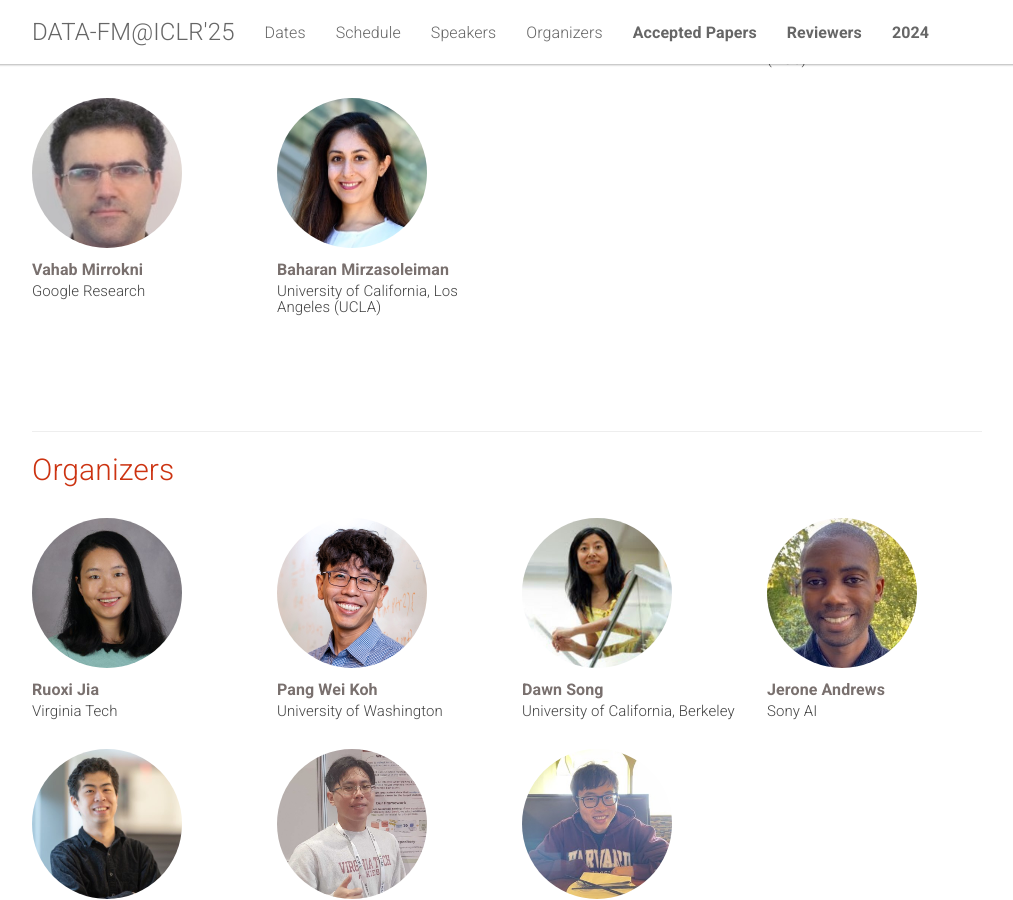
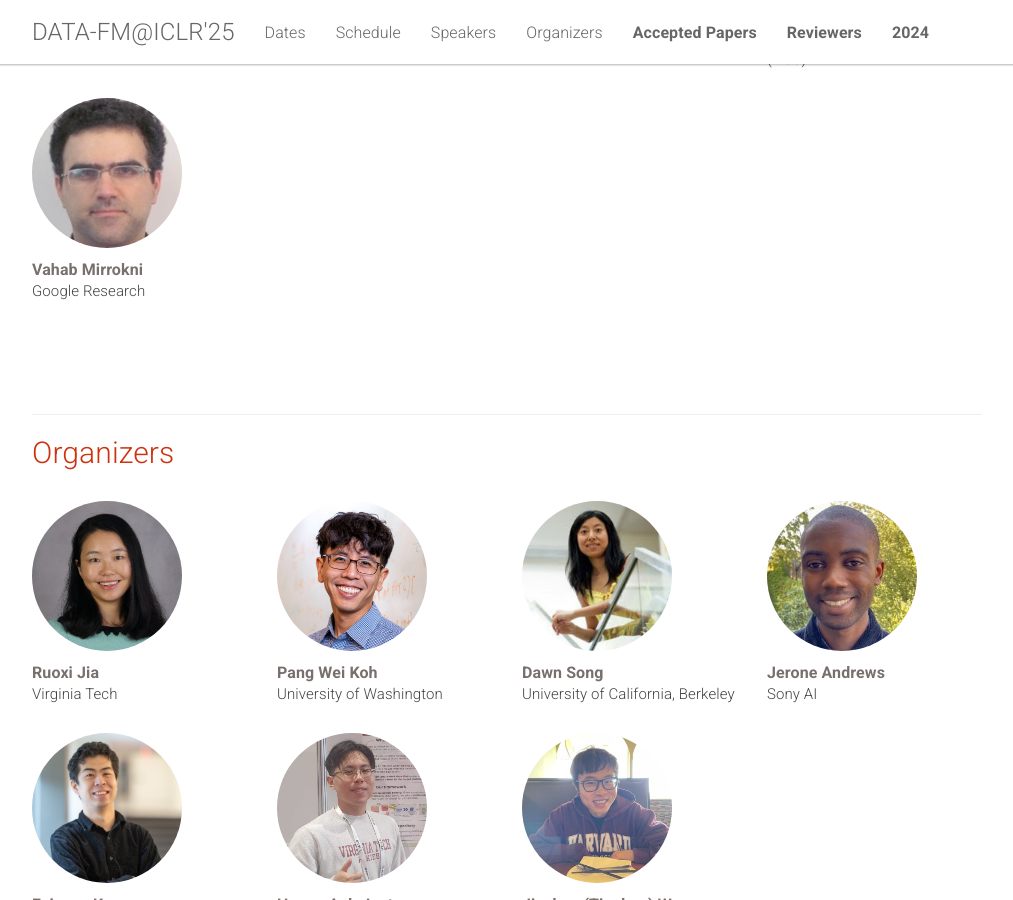
Before and after one commit to datafm/datafm.github.io, a Jekyll site: the page built from _pages/home.md, in a window 1280 px wide and 900 px high, scrolled down 4309 px. Shown: the whole window, without its empty margins (133-1146 px from the left). Built offline with Jekyll 4.4.1, drawn with Linux system fonts in a browser that asks for light colours.

Commit message:
speakers
speakers

```diff
--- a/_pages/home.md
+++ b/_pages/home.md
@@ -428,7 +428,7 @@ To sustain our review and program selection processes, we require <b>at least on
       <h6>Google Research</h6>
     </div>
   </div>
-  <div class="col-lg-3 col-md-3  col-sm-6  col-xs-12">
+<!--   <div class="col-lg-3 col-md-3  col-sm-6  col-xs-12">
     <a href="https://baharanm.github.io/">
       <img class="people-pic" src="static/img/people/baharan_mirzasoleiman.jpg">
     </a>
@@ -436,7 +436,7 @@ To sustain our review and program selection processes, we require <b>at least on
       <a href="https://baharanm.github.io/">Baharan Mirzasoleiman</a>
       <h6>University of California, Los Angeles (UCLA)</h6>
     </div>
-  </div>
+  </div> -->
 <!--   <div class="col-lg-3 col-md-3  col-sm-6  col-xs-12">
     <a href="https://www.arimorcos.com/">
       <img class="people-pic" src="static/img/people/ari_morcos.jpg">
```
